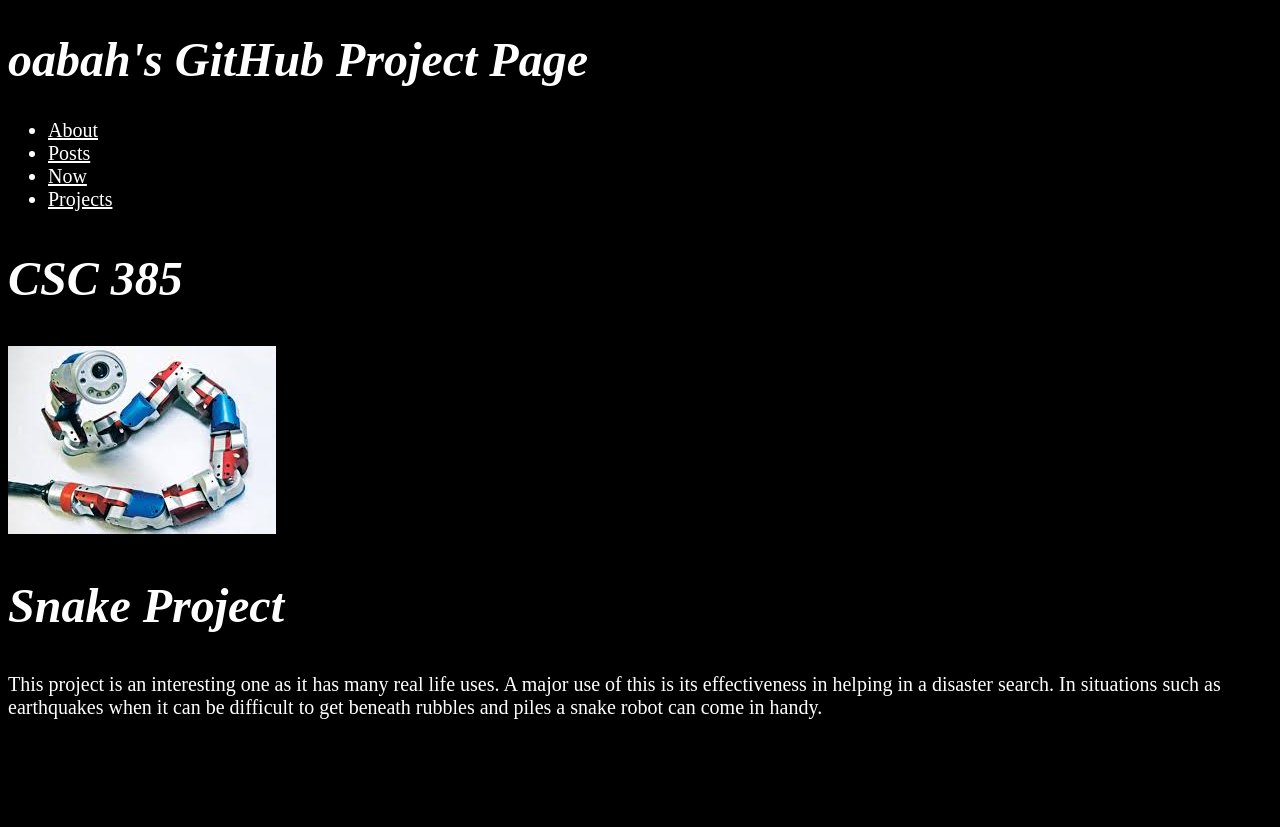
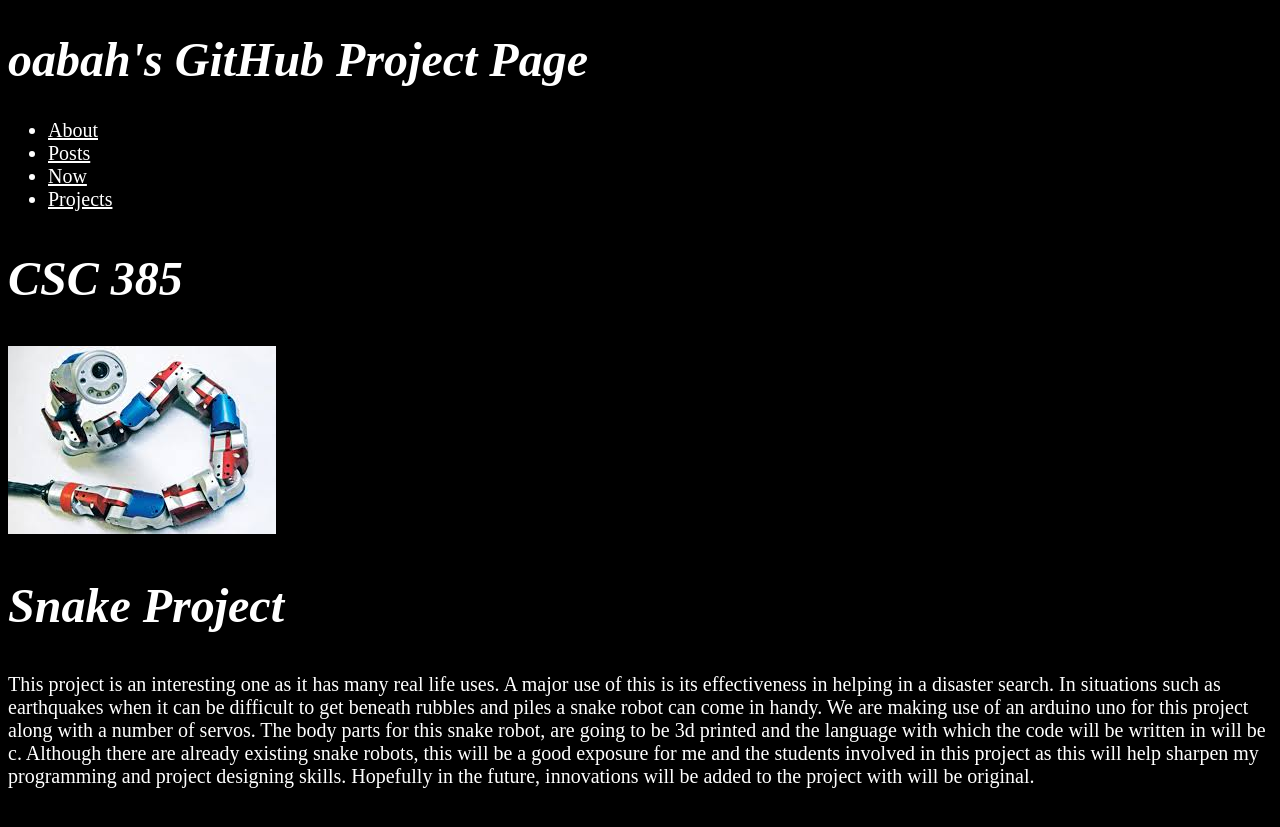
Before and after one commit to oabah/oabah.github.io, a Jekyll site: the page built from _projects/2018-09-04-snake-robot.md, in a window 1280 px wide. Shown: the top 827 px of the page. Built offline with Jekyll 4.4.1, drawn with Linux system fonts in a browser that asks for light colours.

Commit message:
Update 2018-09-04-snake-robot.md

```diff
--- a/_projects/2018-09-04-snake-robot.md
+++ b/_projects/2018-09-04-snake-robot.md
@@ -19,3 +19,9 @@ This project is an interesting one as it has many real life uses.
 A major use of this is its effectiveness in helping in a disaster search.
 In situations such as earthquakes when it can be difficult to get beneath rubbles
 and piles a snake robot can come in handy.
+We are making use of an arduino uno for this project along with a number of servos.
+The body parts for this snake robot, are going to be 3d printed and the language with which the
+code will be written in will be c.
+Although there are already existing snake robots, this will be a good exposure for me and the
+students involved in this project as this will help sharpen my programming and project designing skills.
+Hopefully in the future, innovations will be added to the project with will be original.
```
